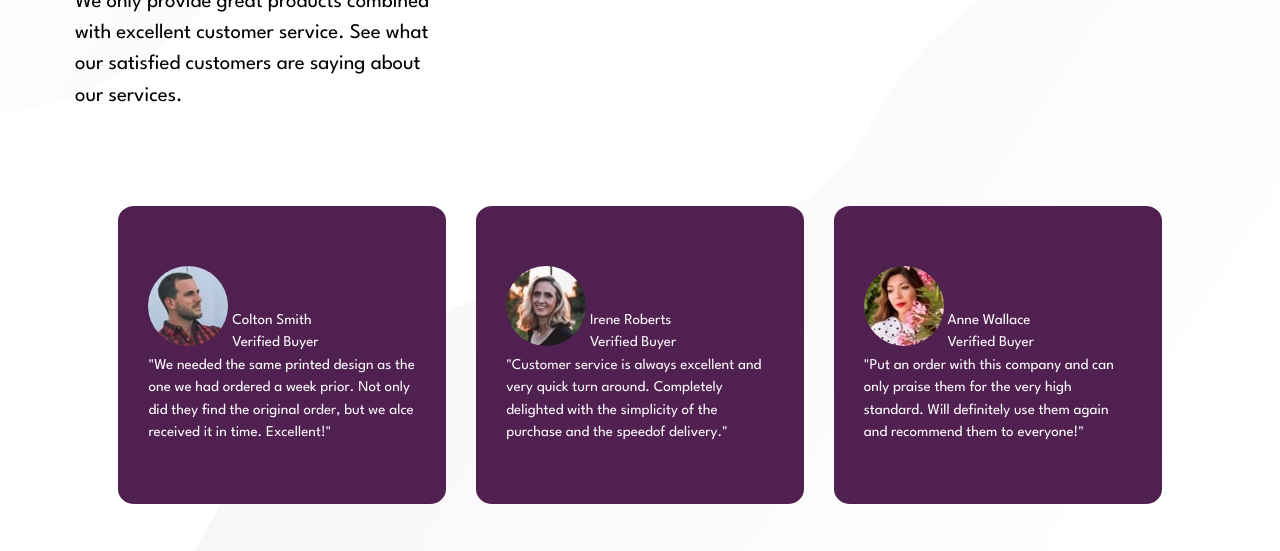
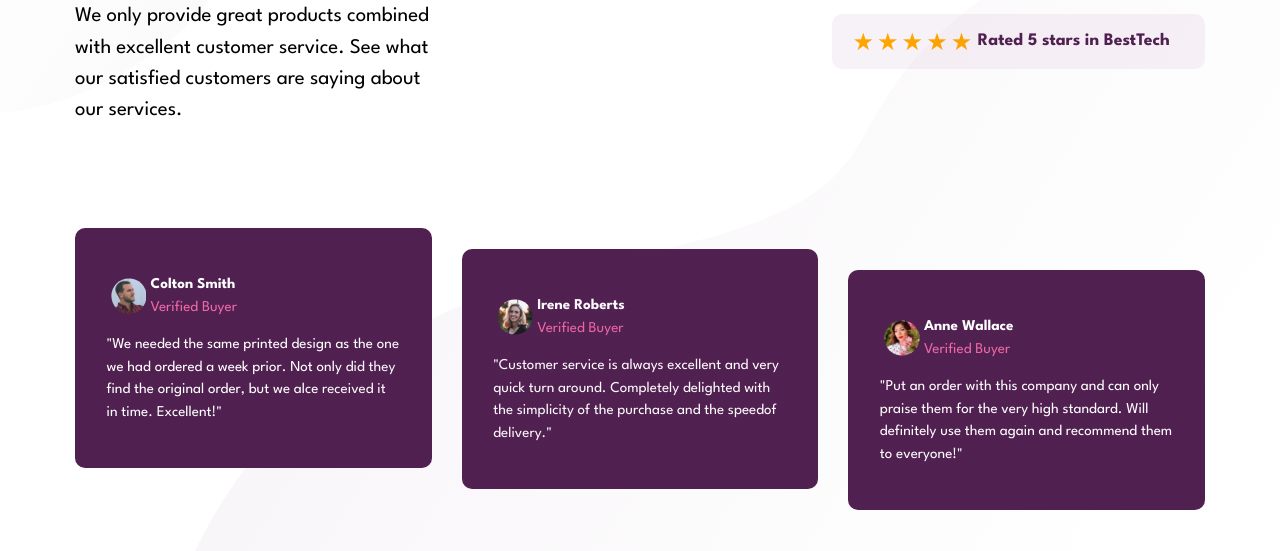
Before and after one commit to Adriano-Dos-Santos/social-proof-section, a plain HTML site: page index.html in a window 1280 px wide. Shown: the part 249-800 px from the top of the page. Drawn offline with Linux system fonts and the light colour scheme.

Commit message:
rating and avaliation sections completed

```diff
--- a/index.html
+++ b/index.html
@@ -33,7 +33,9 @@
         </section>
         <section class="avaliations-container">
             <div class="avaliation-section">
+                <div class="icon-container">
                 <img class="icon" alt="user-image" src="assets/image-colton.jpg "/>
+                </div>
                 <div class="user-info">
                     <p class="user-name">Colton Smith</p>
                     <p class="user-status">Verified Buyer</p>
@@ -44,7 +46,9 @@
                 </div>
             </div>
             <div class="avaliation-section">
+                <div class="icon-container">
                 <img class="icon" alt="user-image" src="assets/image-irene.jpg"/>
+                </div>
                 <div class="user-info">
                     <p class="user-name">Irene Roberts</p>
                     <p class="user-status">Verified Buyer</p>
@@ -54,7 +58,9 @@
                 </div>
             </div>
             <div class="avaliation-section">
+                <div class="icon-container">
                 <img class="icon" alt="user-image" src="assets/image-anne.jpg"/>
+                </div>
                 <div class="user-info">
                     <p class="user-name">Anne Wallace</p>
                     <p class="user-status">Verified Buyer</p>
--- a/styles.css
+++ b/styles.css
@@ -154,46 +154,126 @@ h1 {
     font-size: 1.3rem;
 }
 
+
+/* -----------Rating Container------------------ */
+
 .rating-container {
     flex-basis: 50%;
     color: var(--veryDarkMagenta);
-    outline: 1px solid red;
+    position: relative;
+    display: flex;
+    flex-direction: column;
+    justify-content: center;
+}
+.rating-section {
+    display: grid;
+    grid-template-columns: 1fr 1.5fr;
+    background-color: var(--lightGrayishMagenta);
+    color: var(--veryDarkMagenta);
+    font-size: 1.1rem;
+    padding: 0.8em 2em 0.8em 1em;
+    margin: 0.5em 0;
+    border-radius: 10px;
+    text-align: center;
+    line-break: normal;
+    white-space: nowrap;
+
 }
 
-.rating-section {
-    background-color: var(--lightGrayishMagenta);
+.rating-section:nth-child(1) {
+    align-self: start   ;
+
+}
+
+.rating-section:nth-child(2) {
+    align-self: center;
+}
+.rating-section:nth-child(3) {
+    align-self: end;
+}
+
+.rating-stars {
+    font-size: 1.5rem;
+    position: relative;
+    font-family: Times;
     display: flex;
+    justify-content: center;
+    align-items: center;
 }
-.rating-stars {
-    flex-basis: 50%;
-    background-image: url(assets/icon-star.svg);
-    background-repeat: repeat no-repeat;
-    background-position: center;
-    padding: 0 7em;
+.rating-stars:after {
+    content: "★★★★★";
+    position: absolute;
+    color: orange;
+    letter-spacing: 3px;
 }
+
 .rating-user {
-    flex-basis: 50%;
+    font-weight: 700;
 }
+
+/* --------AVALIATIONS----- */
+
+
+
 
 .avaliations-container {
     display: flex;
     justify-content: center;
+    align-items: start;
     column-gap: 2em;
     color: var(--white);
-
 }
 .avaliation-section {
+    flex-basis: 33.33%;
+    display: flex;
+    flex-direction: row;
+    flex-wrap: wrap;
+    gap: 1em 0;
     background-color: var(--veryDarkMagenta);
-    flex-basis: 29%;
-    padding: 4em 2em;
-    border-radius: 5%;
+    padding: 3em 2.1em;
+    border-radius: 10px;
+}
+.avaliation-section:nth-child(1) {
+    position: relative;
+    bottom: 1.4em;
+}
+.avaliation-section:nth-child(3) {
+    position: relative;
+    top: 1.4em;
+}
+
+.icon-container {
+    flex-basis: 15%;
+    display: flex;
+    justify-content: start;
+    align-items: center;
 
 }
 
 .icon {
-    display: inline;
     border-radius: 50%;
+    padding: 10%;
 }
 .user-info {
-    display: inline-block;
+    flex-basis: 75%;
+    display: flex;
+    flex-direction: column;
+    align-items: start;
+    justify-content: center;
+
 }
+
+.user-name {
+    font-weight: 700;
+}
+.user-status {
+    color: var(--softPink);
+}
+
+.user-message-container {
+}
+
+
+* {
+    /* outline: 1px solid red; */
+}
```
